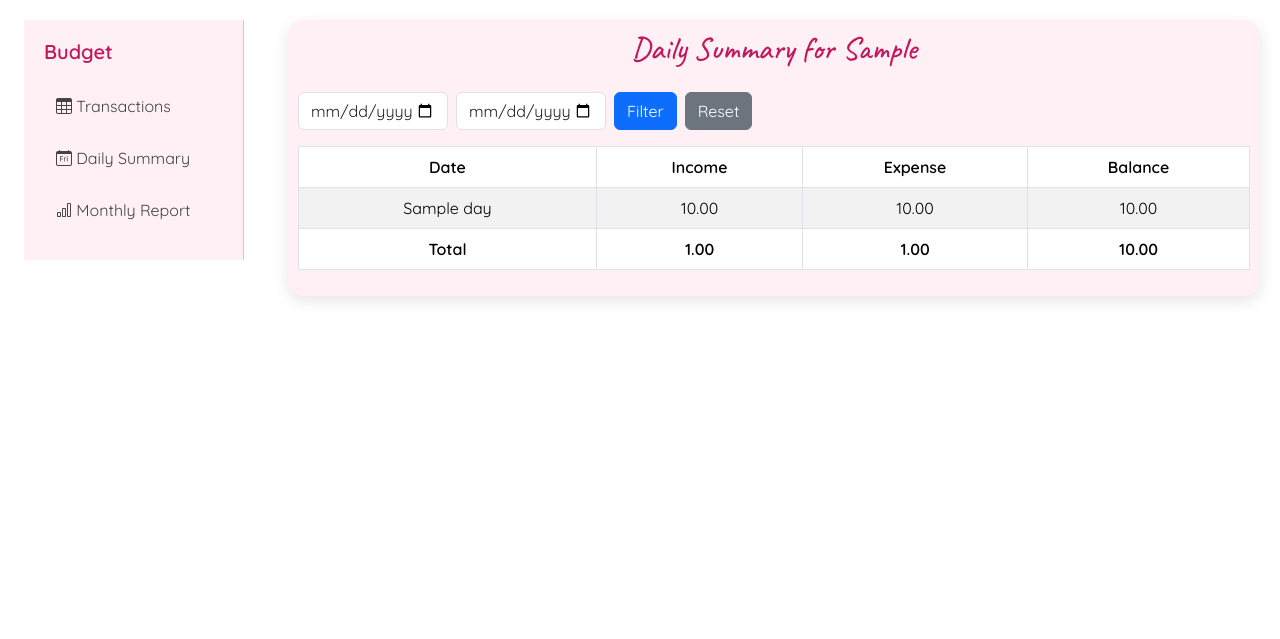
After one commit to niniwin/Budget-planner, a Python web app: template templates/budget/daily_summary.html in a window 1280 px wide. The commit adds this page. Shown: the top 639 px of the page. Run offline with Jinja, Linux system fonts and the light colour scheme; the template is opened without the code that fills it: most values are stand-ins (such as "Sample title", 1, 10 or a date in 2020).

Commit message:
add daily summary page

```diff
--- a/templates/budget/_sidebar.html
+++ b/templates/budget/_sidebar.html
@@ -1,19 +1,15 @@
 <div class="budget-sidebar">
     <h5 class="sidebar-title">Budget</h5>
 
-    <a href="{{ url_for('budget.planner') }}"
-       class="sidebar-link">
+    <a href="{{ url_for('budget.planner') }}" class="sidebar-link">
         <i class="bi bi-table"></i> Transactions
     </a>
 
-    <!-- <a href="{{ url_for('budget.daily_summary') }}"> -->
-     <a href="#" class="sidebar-link">
-
+    <a href="{{ url_for('budget.daily_summary') }}" class="sidebar-link">
         <i class="bi bi-calendar-day"></i> Daily Summary
     </a>
 
-    <!-- <a href="{{ url_for('budget.monthly_report') }}" -->
-      <a href="#" class="sidebar-link">
+    <a href="{{ url_for('budget.monthly_report') }}" class="sidebar-link">
         <i class="bi bi-bar-chart"></i> Monthly Report
     </a>
 </div>
--- /dev/null
+++ b/templates/budget/daily_summary.html
@@ -0,0 +1,75 @@
+{% extends "base.html" %}
+{% block title %}Daily Summary{% endblock %}
+
+{% block content %}
+<div class="budget-layout">
+    {% include "budget/_sidebar.html" %}
+
+    <main class="budget-content">
+        <div class="diary-box">
+            <h2 class="text-center mb-4" style="color:#c2185b;">
+                Daily Summary for {{ period_display }}
+            </h2>
+
+            <form method="GET" class="filter-form row g-2 mb-3 align-items-center">
+                <div class="col-auto">
+                    <input type="date"
+                           name="start_date"
+                           class="form-control date-filter-input"
+                           value="{{ request.args.get('start_date', '') }}">
+                </div>
+
+                <div class="col-auto">
+                    <input type="date"
+                           name="end_date"
+                           class="form-control date-filter-input"
+                           value="{{ request.args.get('end_date', '') }}">
+                </div>
+
+                <div class="col-auto">
+                    <button type="submit" class="btn btn-primary filter-btn">Filter</button>
+                </div>
+
+                <div class="col-auto">
+                    <a href="{{ url_for('budget.daily_summary') }}" class="btn btn-secondary filter-btn">Reset</a>
+                </div>
+            </form>
+
+            <div class="table-responsive">
+                <table class="table table-bordered table-striped text-center transaction-table">
+                    <thead>
+                        <tr>
+                            <th>Date</th>
+                            <th>Income</th>
+                            <th>Expense</th>
+                            <th>Balance</th>
+                        </tr>
+                    </thead>
+                    <tbody>
+                        {% for day, data in daily_summary.items() %}
+                        <tr>
+                            <td>{{ day }}</td>
+                            <td>{{ "%.2f"|format(data.income) }}</td>
+                            <td>{{ "%.2f"|format(data.expense) }}</td>
+                            <td>{{ "%.2f"|format(data.balance) }}</td>
+                        </tr>
+                        {% else %}
+                        <tr>
+                            <td colspan="4">No transactions found.</td>
+                        </tr>
+                        {% endfor %}
+                    </tbody>
+                    <tfoot>
+                        <tr>
+                            <th>Total</th>
+                            <th>{{ "%.2f"|format(total_income) }}</th>
+                            <th>{{ "%.2f"|format(total_expense) }}</th>
+                            <th>{{ "%.2f"|format(balance) }}</th>
+                        </tr>
+                    </tfoot>
+                </table>
+            </div>
+        </div>
+    </main>
+</div>
+{% endblock %}
```
Also changed, not shown: routes/budget_routes.py (+31 -9 lines).
